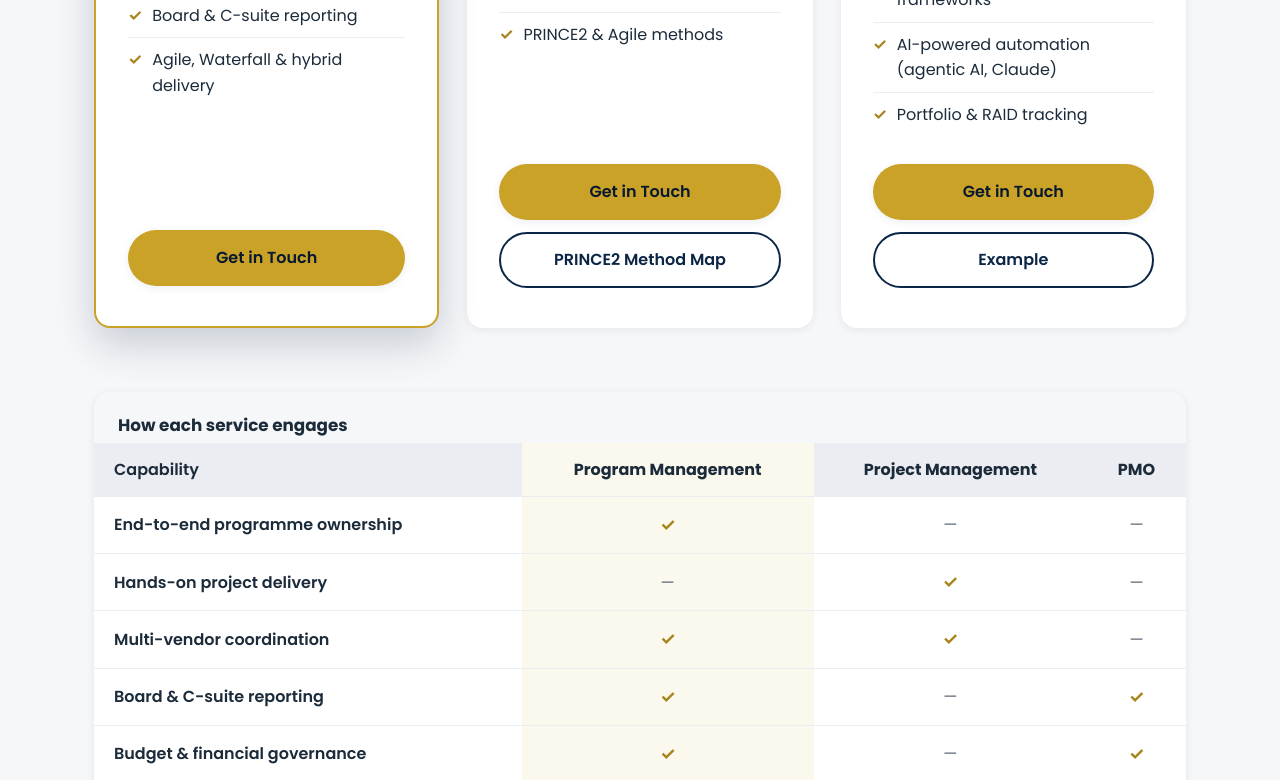
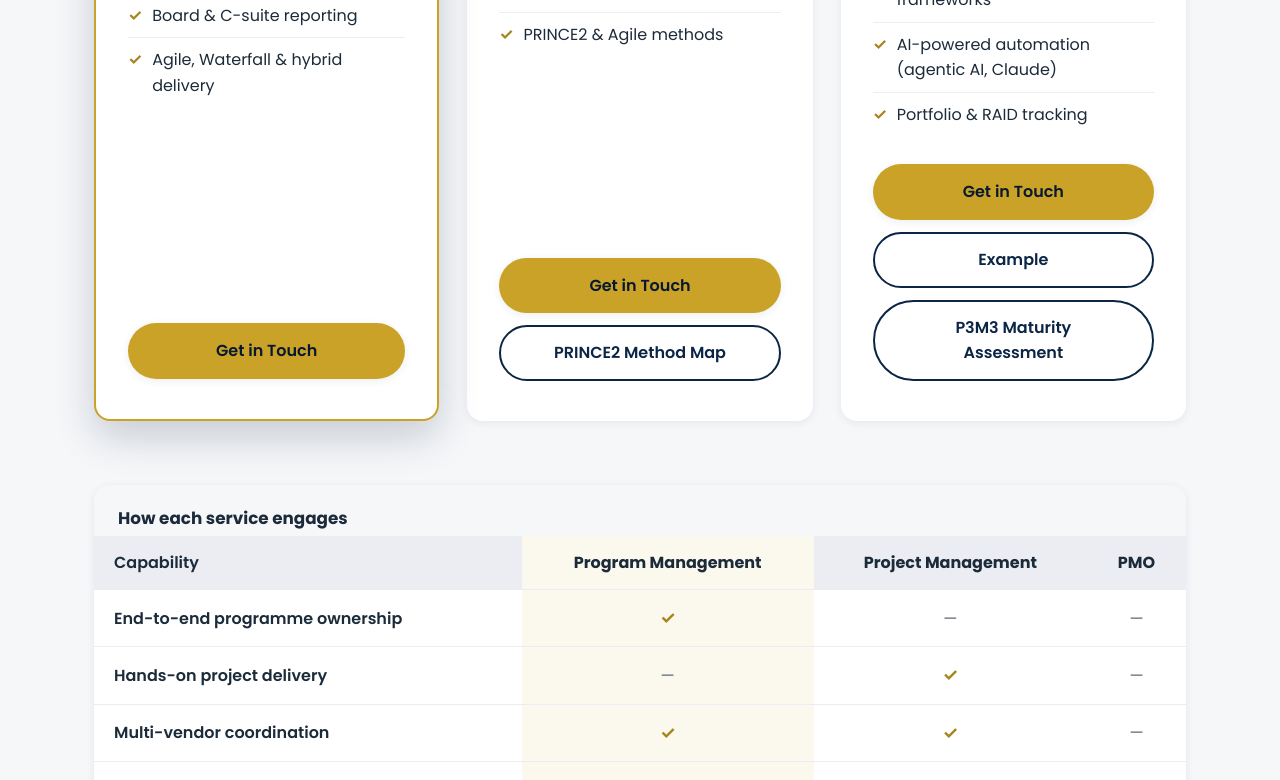
Before and after one commit to DRC63/p3mai-website, a plain HTML site: page services.html in a window 1280 px wide. Shown: the part 715-1495 px from the top of the page. Drawn offline with Linux system fonts and the light colour scheme.

Commit message:
services: add P3M3 Maturity Assessment button to the PMO card
Env-aware like the Method Map / PMO links: localhost:5174 in dev, swapped to
https://p3m3-assessment.onrender.com in prod by script.js. Verified in the
local preview (renders in the PMO card, correct href, no console errors).

Co-Authored-By: Claude Opus 4.8 <noreply@anthropic.com>

```diff
--- a/script.js
+++ b/script.js
@@ -25,6 +25,17 @@ document.addEventListener('DOMContentLoaded', function () {
   );
   if (methodMapLink && !isLocalContext) {
     methodMapLink.href = 'https://method-map.onrender.com';
+  }
+
+  /* ---------- P3M3 Maturity Assessment app link (env-aware) ---------- */
+  // Same pattern again: localhost:5174 in dev, the live app in prod. Prod
+  // target is p3m3-assessment.onrender.com for now; switch to p3m3.p3mai.com
+  // if/when that custom domain is attached.
+  var p3m3Link = document.querySelector(
+    'a[href*="localhost:5174"], a[href*="p3m3-assessment.onrender.com"], a[href*="p3m3.p3mai.com"]'
+  );
+  if (p3m3Link && !isLocalContext) {
+    p3m3Link.href = 'https://p3m3-assessment.onrender.com';
   }
 
   /* ---------- Page loader / transition overlay ---------- */
--- a/services.html
+++ b/services.html
@@ -82,6 +82,7 @@
           </ul>
           <a href="contact.html" class="btn btn-accent btn-block">Get in Touch</a>
           <a href="http://localhost:5173" class="btn btn-outline btn-block">Example</a>
+          <a href="http://localhost:5174" class="btn btn-outline btn-block">P3M3 Maturity Assessment</a>
         </div>
 
       </div>
```
